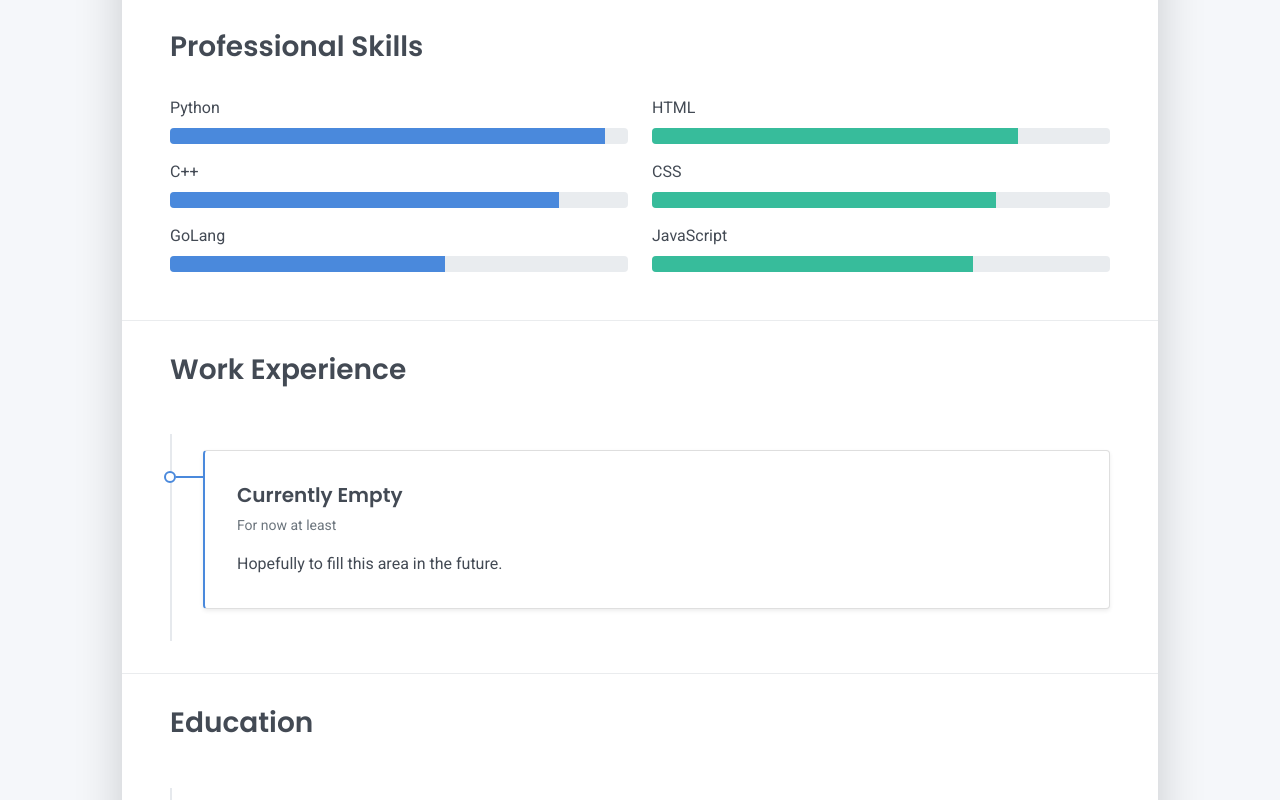
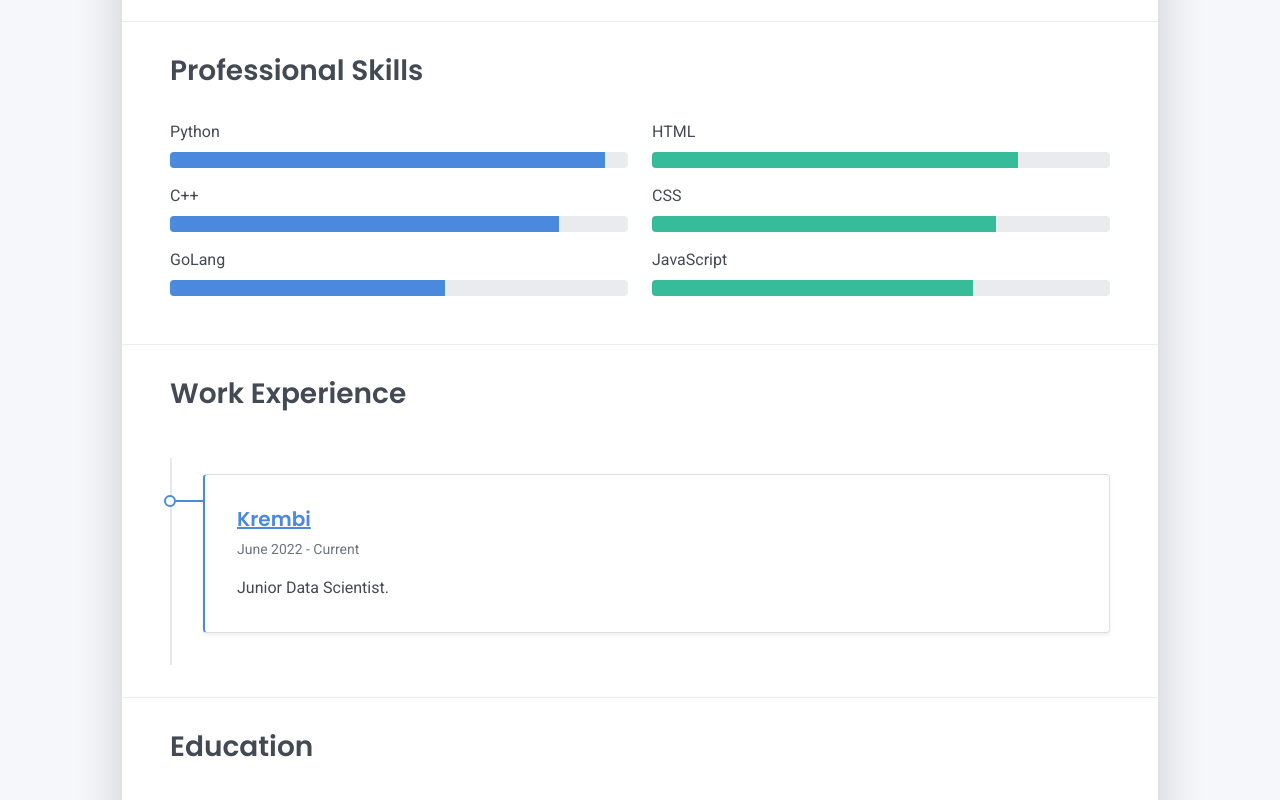
Before and after one commit to C4MCI/My-Resume, a plain HTML site: page website/index.html in a window 1280 px wide. Shown: the part 1743-2543 px from the top of the page. Drawn offline with Linux system fonts and the light colour scheme; no server answers.

Commit message:
updated krembi and ml

```diff
--- a/website/index.html
+++ b/website/index.html
@@ -77,7 +77,7 @@
               <h2 class="h3 mb-3">About Me</h2>
               <p>Hello! I’m Semih Vicir. I am a creative, hard-working, and self-motivated team player. I am passionate
                 about software development and programming. I am also interested in Machine Learning, Front-end /
-                Backend development, and Cloud.</p>
+                Backend development, and Cloud. Currently focusing on Data Science and Machine Learning.</p>
             </div>
             <div class="col-md-5 offset-md-1">
               <div class="row mt-2">
@@ -220,9 +220,10 @@
           <div class="timeline">
             <div class="timeline-card timeline-card-primary card shadow-sm">
               <div class="card-body">
-                <div class="h5 mb-1">Currently Empty</div>
-                <div class="text-muted text-small mb-2">For now at least</div>
-                <div>Hopefully to fill this area in the future.</div>
+                <div class="h5 mb-1"><a href="https://www.krembi.com/" target="_blank"
+                    rel="noopener noreferrer">Krembi</a></div>
+                <div class="text-muted text-small mb-2">June 2022 - Current</div>
+                <div>Junior Data Scientist.</div>
               </div>
             </div>
 
```
